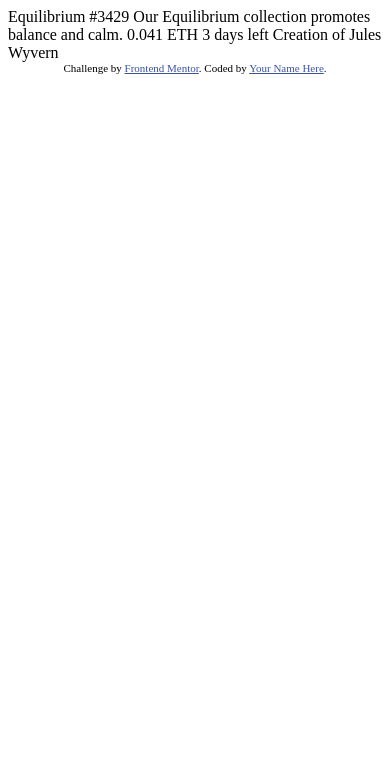
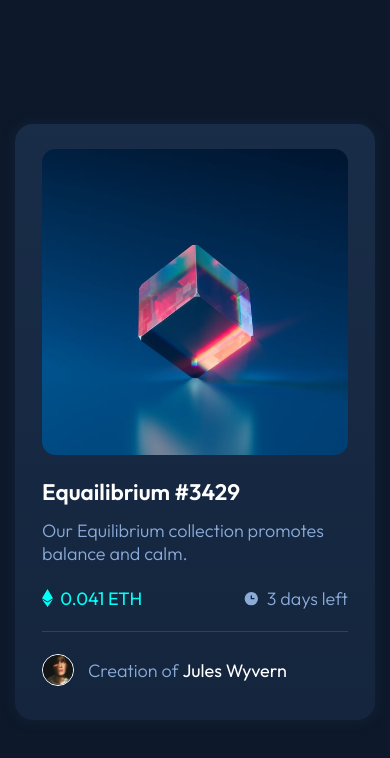
Before and after one commit to dhdbrud318/nft-preview-card-component-main, a plain HTML site: page index.html in a window 390 px wide. Drawn offline with Linux system fonts and the light colour scheme.

Commit message:
update media query

```diff
--- a/index.html
+++ b/index.html
@@ -1,33 +1,57 @@
 <!DOCTYPE html>
 <html lang="en">
-<head>
-  <meta charset="UTF-8">
-  <meta name="viewport" content="width=device-width, initial-scale=1.0"> <!-- displays site properly based on user's device -->
+  <head>
+    <meta charset="UTF-8" />
+    <meta name="viewport" content="width=device-width, initial-scale=1.0" />
+    <!-- displays site properly based on user's device -->
 
-  <link rel="icon" type="image/png" sizes="32x32" href="./images/favicon-32x32.png">
+    <link
+      rel="icon"
+      type="image/png"
+      sizes="32x32"
+      href="./images/favicon-32x32.png"
+    />
 
-  <title>Frontend Mentor | NFT preview card component</title>
+    <link rel="stylesheet" href="styles.css" />
 
-  <!-- Feel free to remove these styles or customise in your own stylesheet 👍 -->
-  <style>
-    .attribution { font-size: 11px; text-align: center; }
-    .attribution a { color: hsl(228, 45%, 44%); }
-  </style>
-</head>
-<body>
+    <link rel="preconnect" href="https://fonts.googleapis.com" />
+    <link rel="preconnect" href="https://fonts.gstatic.com" crossorigin />
+    <link
+      href="https://fonts.googleapis.com/css2?family=Outfit:wght@300;400;600&display=swap"
+      rel="stylesheet"
+    />
 
-  Equilibrium #3429
-
-  Our Equilibrium collection promotes balance and calm.
-
-  0.041 ETH
-  3 days left
-
-  Creation of Jules Wyvern
-
-  <div class="attribution">
-    Challenge by <a href="https://www.frontendmentor.io?ref=challenge" target="_blank">Frontend Mentor</a>.
-    Coded by <a href="#">Your Name Here</a>.
-  </div>
-</body>
+    <title>Frontend Mentor | NFT preview card component</title>
+  </head>
+  <body>
+    <main>
+      <div class="img-row container">
+        <div class="overlay">
+          <img src="images/icon-view.svg" alt="" />
+        </div>
+        <img src="images/image-equilibrium.jpg" alt="image-equilibrium" />
+      </div>
+      <div class="text-row container">
+        <h1 class="text-hover-effect">Equailibrium #3429</h1>
+        <p>Our Equilibrium collection promotes balance and calm.</p>
+      </div>
+      <div class="coin-info-row container">
+        <div class="efh-available flex">
+          <img src="images/icon-ethereum.svg" alt="" />
+          <p>0.041 ETH</p>
+        </div>
+        <div class="day-left flex">
+          <img src="images/icon-clock.svg" alt="" />
+          <p>3 days left</p>
+        </div>
+      </div>
+      <hr class="container" />
+      <div class="creator-info-row container">
+        <div class="profile-img">
+          <img src="images/image-avatar.png" alt="profile image" />
+        </div>
+        <p>Creation of <span class="text-hover-effect">Jules Wyvern</span></p>
+      </div>
+    </main>
+  </body>
 </html>
--- /dev/null
+++ b/styles.css
@@ -0,0 +1,171 @@
+*,
+*::after,
+*::before {
+  margin: 0;
+  box-sizing: border-box;
+}
+
+html {
+  font-size: 18px;
+  font-family: "Outfit", sans-serif;
+}
+
+body {
+  min-height: 100vh;
+  display: flex;
+  flex-direction: column;
+  align-items: center;
+  justify-content: center;
+  background-color: hsl(217, 54%, 11%);
+}
+
+main {
+  width: 360px;
+  overflow: hidden;
+  background: linear-gradient(hsl(215, 48%, 19%), hsl(216, 50%, 16%));
+  border: none;
+  border-radius: 1rem;
+  box-shadow: 0 0 0.5rem 0.2rem rgba(21, 37, 59, 0.4);
+}
+
+h1 {
+  color: white;
+  font-size: 1.25rem;
+}
+
+p {
+  color: hsl(215, 51%, 70%);
+  font-weight: 300;
+}
+
+.container {
+  width: 85%;
+  margin: 0 auto;
+}
+
+.text-hover-effect {
+  transition: color 0.15s;
+  cursor: pointer;
+}
+
+img {
+  display: block;
+  width: 100%;
+}
+
+.img-row {
+  margin-top: 7%;
+  border-radius: 0.75rem;
+  overflow: hidden;
+  position: relative;
+}
+
+.overlay {
+  background-color: hsla(178, 100%, 50%, 0.4);
+  display: flex;
+  justify-content: center;
+  align-items: center;
+  top: 0;
+  bottom: 0;
+  right: 0;
+  left: 0;
+  position: absolute;
+  z-index: 2;
+  opacity: 0;
+  transition: opacity 0.4s;
+  cursor: pointer;
+}
+
+.overlay img {
+  width: 16%;
+}
+
+.overlay:hover {
+  opacity: 1;
+}
+
+.container + .container {
+  margin-top: 1.2rem;
+}
+
+.text-row p {
+  margin-top: 0.75rem;
+}
+
+.coin-info-row {
+  display: flex;
+  justify-content: space-between;
+}
+
+.coin-info-row img {
+  width: auto;
+  object-fit: contain;
+  margin-right: 0.4rem;
+}
+
+.efh-available p {
+  color: hsl(178, 100%, 50%);
+  font-weight: 400;
+}
+
+.flex {
+  display: flex;
+}
+
+hr {
+  display: block;
+  height: 1px;
+  border: 0;
+  border-top: 0.1rem solid hsl(215, 32%, 27%);
+}
+
+.creator-info-row {
+  display: flex;
+  align-items: center;
+  flex-wrap: wrap;
+  margin-bottom: 1.875rem;
+}
+
+.profile-img {
+  width: 1.8rem;
+  overflow: hidden;
+  border: 1px solid white;
+  border-radius: 50%;
+  margin-right: 0.75rem;
+}
+
+span {
+  font-weight: 400;
+  color: white;
+}
+
+h1:hover,
+span:hover {
+  color: hsl(178, 100%, 50%);
+}
+
+@media (max-width: 375px) {
+  main {
+    width: 90vw;
+  }
+}
+
+@media (max-width: 350px) {
+  .coin-info-row {
+    flex-direction: column;
+    justify-content: center;
+  }
+
+  .day-left {
+    margin-top: 0.25rem;
+  }
+
+  .creator-info-row {
+    flex-direction: column;
+  }
+
+  .profile-img {
+    align-self: center;
+    margin-bottom: 0.5rem;
+  }
+} ;
```
